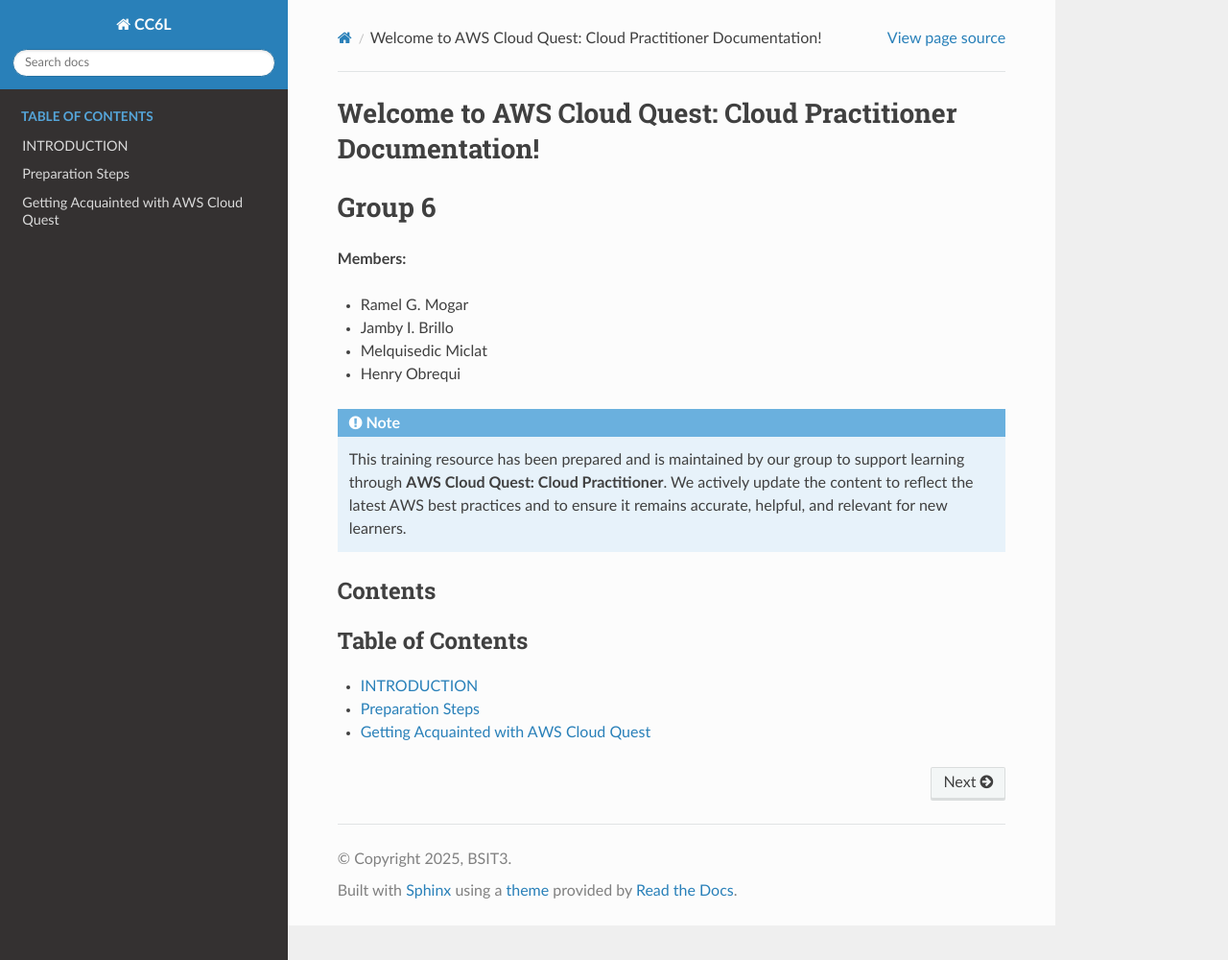
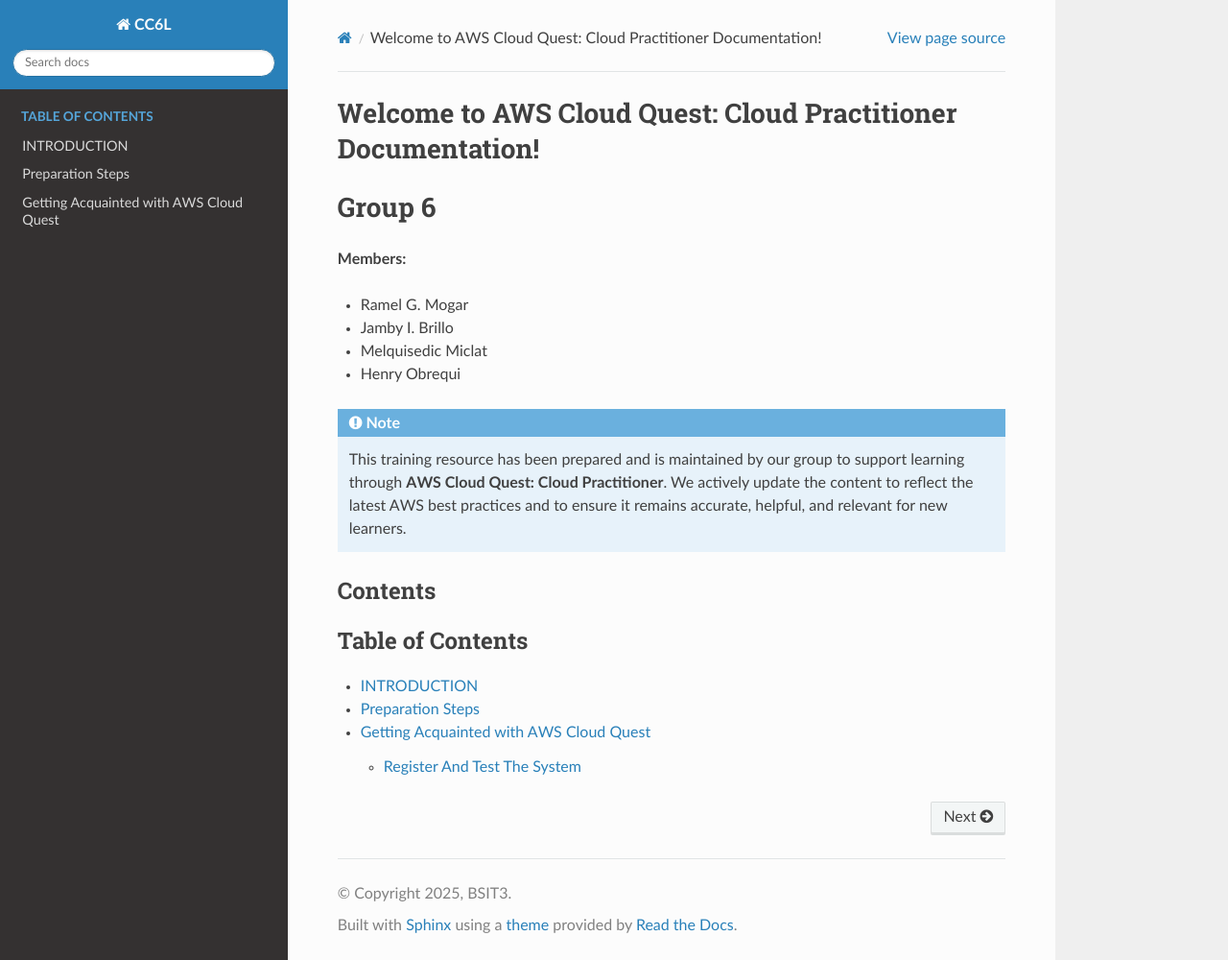
Before and after one commit to jambybrillo/aws_partitioner, a Sphinx documentation site: the page built from docs/source/index.rst, in a window 1280 px wide and 1000 px high. Shown: the whole window at 96% size. Built offline with Sphinx 7.4.7 and the Read the Docs theme 3.1.0, drawn with Linux system fonts in a browser that asks for light colours; pages that are not in the unit, such as notebooks, are missing from menus; some of the changed lines change nothing that is shown.

Commit message:
Update Getting_Acquainted_with_AWS_Cloud_Quest.rst

```diff
--- a/docs/source/Getting_Acquainted_with_AWS_Cloud_Quest.rst
+++ b/docs/source/Getting_Acquainted_with_AWS_Cloud_Quest.rst
@@ -21,4 +21,4 @@
 
 
 
-   Register and Test the System
+   1.1Register and Test the System
```
